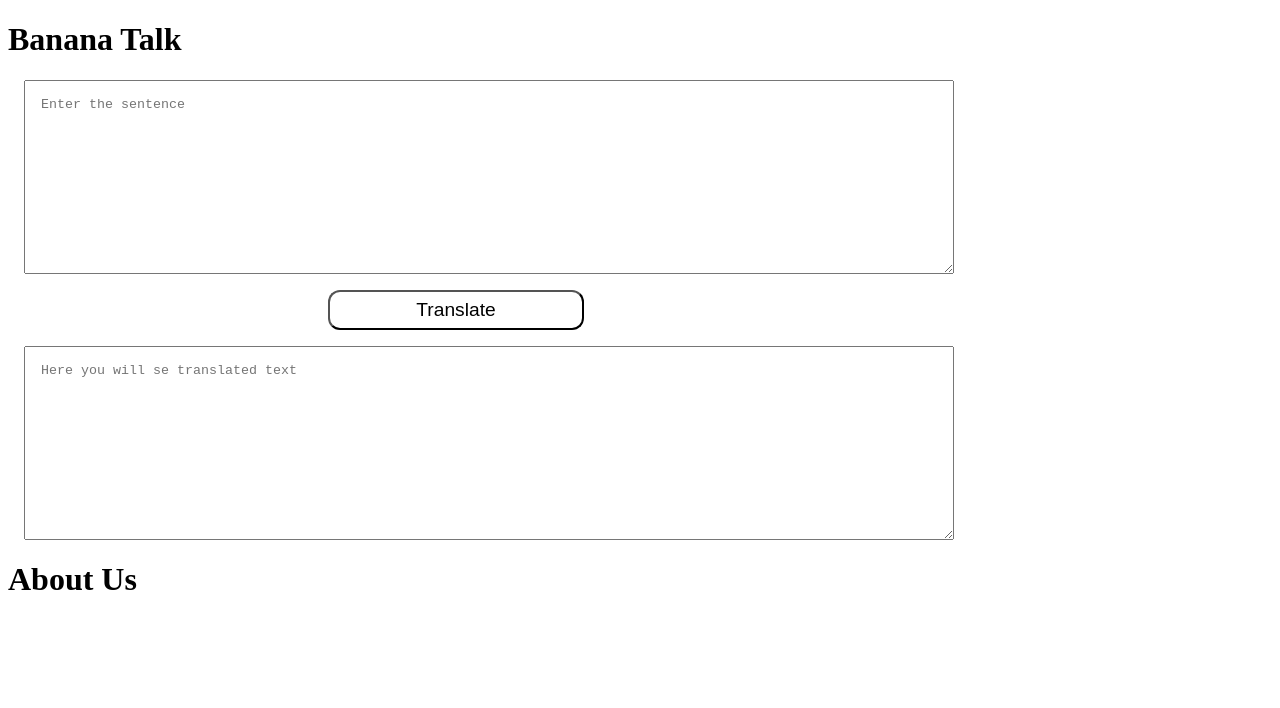
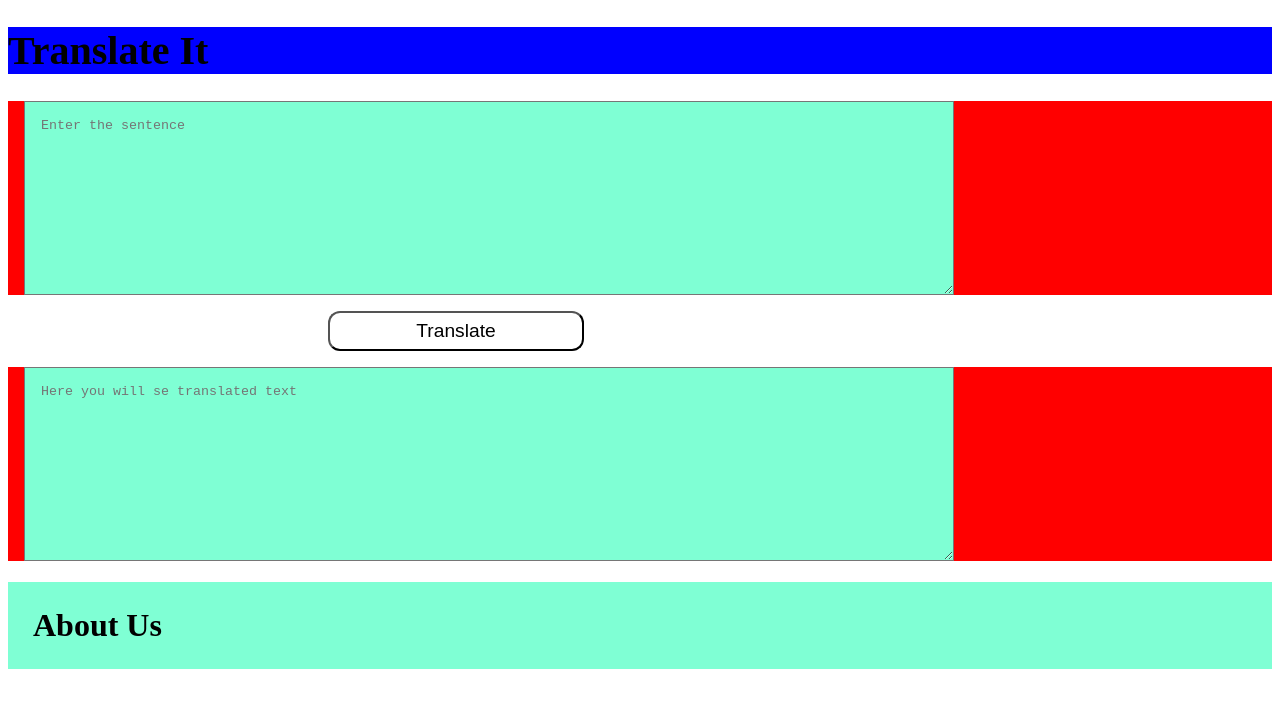
Before and after one commit to Sudipta2002/translate-sentence, a plain HTML site: page index.html in a window 1280 px wide. Drawn offline with Linux system fonts and the light colour scheme.

Commit message:
styling updated

```diff
--- a/index.html
+++ b/index.html
@@ -11,7 +11,7 @@
 
 <body>
     <div class="header">
-        <h1>Banana Talk</h1>
+        <h1>Translate It</h1>
     </div>
     <div class="translation-box">
         <textarea id="input-text" placeholder="Enter the sentence"></textarea>
--- a/style.css
+++ b/style.css
@@ -5,6 +5,20 @@ textarea {
         width: 70vw;
         height: 20vh;
         padding: 1rem;
+        background-color: aquamarine;
+    }
+
+    .translation-box {
+        background-color: red;
+    }
+
+    #translated-box {
+        background-color: red;
+    }
+
+    .header h1 {
+        font-size: 40px;
+        background-color: blue;
     }
 
     #btn-translate {
@@ -14,4 +28,11 @@ textarea {
         width: 20vw;
         font-size: larger;
         margin-left: 25vw;
+        cursor: pointer;
     }
+
+    .footer h1 {
+        background-color: aquamarine;
+        padding: 25px;
+        /* margin-left: 30rem; */
+    }
```
Lines whose indentation alone changed are shown as unchanged.
